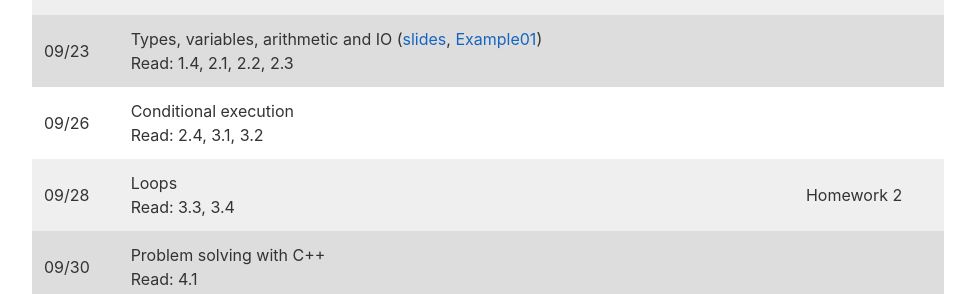
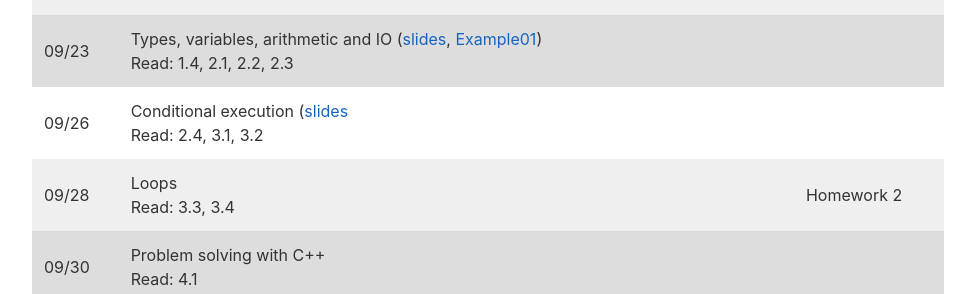
Before and after one commit to jacksonjw12/mbannister.github.io, a Jekyll site: the page built from _teaching/10-f16/index.md, in a window 1280 px wide and 900 px high, scrolled down 3277 px. Shown: the part 159-453 px from the top of the window, without its empty margins (152-1127 px from the left). Built offline with Jekyll 4.4.1, drawn with Linux system fonts in a browser that asks for light colours.

Commit message:
Add conditional slides

```diff
--- a/_teaching/10-f16/index.md
+++ b/_teaching/10-f16/index.md
@@ -115,7 +115,7 @@ All exams will be closed-note, closed-book, closed-computer, closed-calculator a
 09/19 | Introductions, pre-history of computing and number systems ([slides](Slides/Lecture01.pdf)) <br/> Read: Syllabus, [Abacus](//en.wikipedia.org/wiki/Abacus), [Slide rule](//en.wikipedia.org/wiki/Abacus), [Jacquard loom](//en.wikipedia.org/wiki/Jacquard_loom), [Analytic engine](//en.wikipedia.org/wiki/Analytical_Engine) <br/> Skim: [Leibniz](//en.wikipedia.org/wiki/Gottfried_Wilhelm_Leibniz),  [Shannon](//en.wikipedia.org/wiki/Claude_Shannon),  [Babbage](//en.wikipedia.org/wiki/Claude_Shannon)  | <!-- Week 1; Lab: Install-->
 09/21 | History of computing and anatomy of modern computers ([slides](Slides/Lecture02.pdf)) <br/> Read: 1.1 and 1.2 | [Homework 1](Homework/Homework01.html)
 09/23 | Types, variables, arithmetic and IO ([slides](Slides/Lecture03.pdf), [Example01](//github.com/mbannister/mbannister.github.io/blob/master/_teaching/10-f16/Code/Example01.cpp)) <br/> Read: 1.4, 2.1, 2.2, 2.3 |
-09/26 | Conditional execution <br/> Read: 2.4, 3.1, 3.2 | <!-- Week 2; Lab: Var, IO, Conditionals -->
+09/26 | Conditional execution ([slides](Slides/Lecture04.pdf) <br/> Read: 2.4, 3.1, 3.2 | <!-- Week 2; Lab: Var, IO, Conditionals -->
 09/28 | Loops <br/> Read: 3.3, 3.4 | Homework 2 <!-- Mass of the Holy Spirit -->
 09/30 | Problem solving with C++ <br/> Read: 4.1|
 10/03 | Functions <br/> Read: 4.2, 4.3 | <!-- Week 3; Lab: Loops -->
```
Also changed, not shown: 2 other files.
